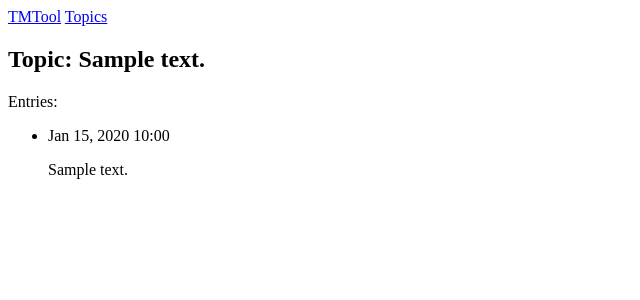
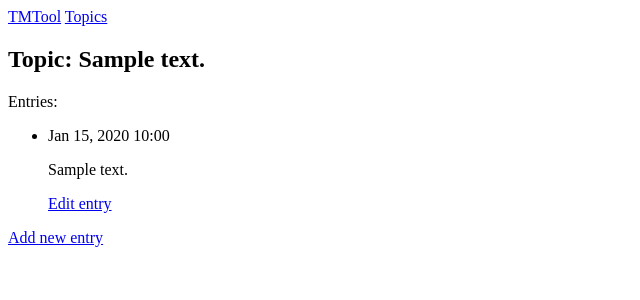
Before and after one commit to zhenyakul/TaskManagmentToolWebApp, a Django app: page /topics/1/ in a window 1280 px wide. Shown: the top 300 px of the page, without its empty margins (0-640 px from the left). Run offline with Django 4.2, Linux system fonts and the light colour scheme; tables that the repository leaves empty hold one stand-in row (values such as "Sample post").

Commit message:
Add edit entry

```diff
--- a/TaskManagment/TMTool/templates/TMTool/topic.html
+++ b/TaskManagment/TMTool/templates/TMTool/topic.html
@@ -8,10 +8,16 @@
       <li>
           <p>{{ entry.date_added|date:'M d, Y H:i' }}</p>
           <p>{{ entry.text|linebreaks }}</p>
+          <p>
+              <a href="{% url 'TMTool:edit_entry' entry.id %}">Edit entry</a>
+          </p>
       </li>
       {% empty %}
       <p>No entries</p>
       {% endfor %}
   </ul>
+  <p>
+      <a href="{% url 'TMTool:new_entry' topic.id %}">Add new entry</a>
+  </p>
 
 {% endblock content %}
--- a/TaskManagment/TMTool/templates/TMTool/topics.html
+++ b/TaskManagment/TMTool/templates/TMTool/topics.html
@@ -13,4 +13,6 @@
     {% endfor %}
 </ul>
 
+<a href="{% url 'TMTool:new_topic' %}">Add new topic</a>
+
 {% endblock content %}
--- a/TaskManagment/TMTool/urls.py
+++ b/TaskManagment/TMTool/urls.py
@@ -10,4 +10,11 @@ urlpatterns = [
     path('topics/', views.topics, name='topics'),
     #Topic-page
     path('topics/<int:topic_id>/', views.topic, name='topic'),
+    #Create-topic-page
+    path('new_topic/', views.new_topic, name='new_topic'),
+    #Create-entry-page
+    path('new_entry/<int:topic_id>', views.new_entry, name='new_entry'),
+    #Edit-entry-page
+    path('edit_entry/<int:entry_id>/', views.edit_entry, name='edit_entry'),
+
 ]
--- a/TaskManagment/TMTool/views.py
+++ b/TaskManagment/TMTool/views.py
@@ -1,5 +1,9 @@
 from django.shortcuts import render
-from .models import Topic
+from .models import Topic, Entry
+from .forms import TopicForm
+from .forms import EntryForm
+from django.shortcuts import redirect
+
 
 def index(request):
     return render(request, 'TMTool/index.html')
@@ -14,3 +18,42 @@ def topic(request, topic_id):
     entries = topic.entry_set.order_by('-date_added')
     context = {'topic': topic, 'entries': entries}
     return render(request, 'TMTool/topic.html', context)
+
+def new_topic(request):
+    if request.method != 'POST':
+        form = TopicForm()
+    else:
+        form = TopicForm(data=request.POST)
+        if form.is_valid():
+            form.save()
+            return redirect('TMTool:topics')
+
+    context = {'form': form}
+    return render(request, 'TMTool/new_topic.html', context)
+
+def new_entry(request, topic_id):
+    topic = Topic.objects.get(id=topic_id)
+    if request.method != 'POST':
+        form = EntryForm()
+    else:
+        form = EntryForm(data=request.POST)
+        if form.is_valid():
+            new_entry = form.save(commit=False)
+            new_entry.topic = topic
+            new_entry.save()
+            return redirect('TMTool:topic', topic_id=topic_id)
+    context = {'topic': topic, 'form': form}
+    return render(request, 'TMTool/new_entry.html', context)
+
+def edit_entry(request, entry_id):
+    entry = Entry.objects.get(id=entry_id)
+    topic = entry.topic
+    if request.method != 'POST':
+        form = EntryForm(instance=entry)
+    else:
+        form = EntryForm(instance=entry, data=request.POST)
+        if form.is_valid():
+            form.save()
+            return redirect('TMTool:topic', topic_id=topic.id)
+    context = {'entry': entry, 'topic': topic, 'form': form}
+    return render(request, 'TMTool/edit_entry.html', context)
```
Also changed, not shown: TaskManagment/TMTool/forms.py (added, +16 -0 lines), TaskManagment/TMTool/templates/TMTool/edit_entry.html (added, +14 -0 lines), TaskManagment/TMTool/templates/TMTool/new_entry.html (added, +13 -0 lines), TaskManagment/TMTool/templates/TMTool/new_topic.html (added, +11 -0 lines).
